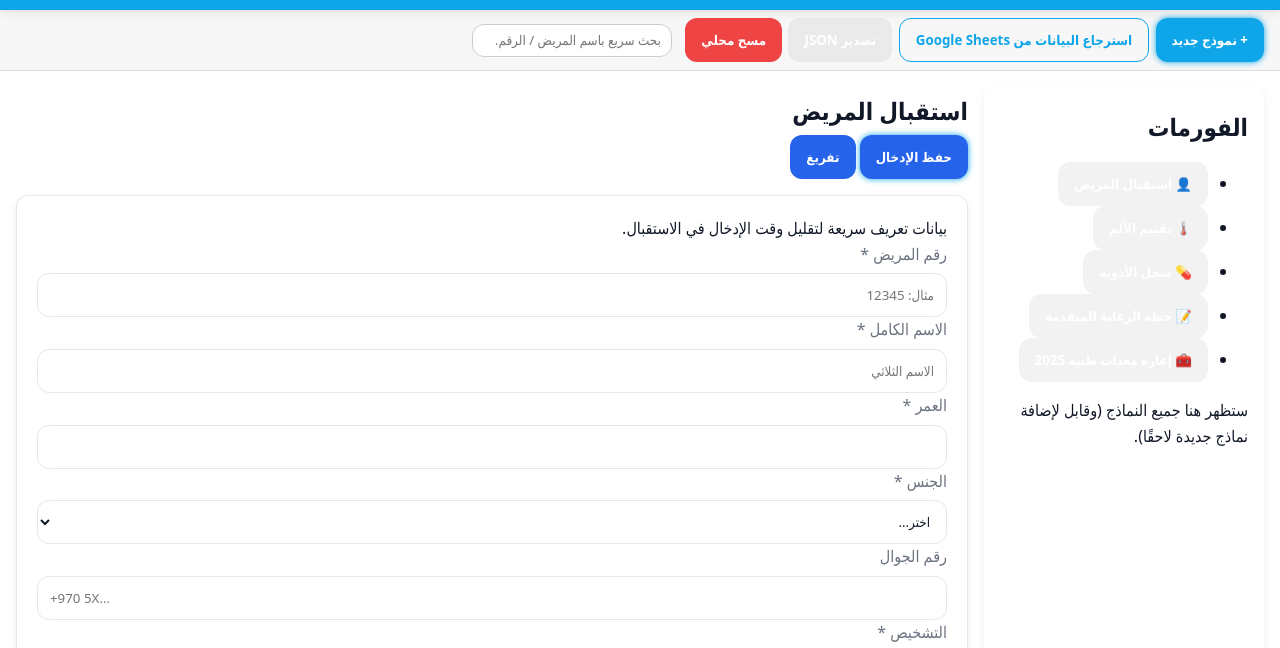
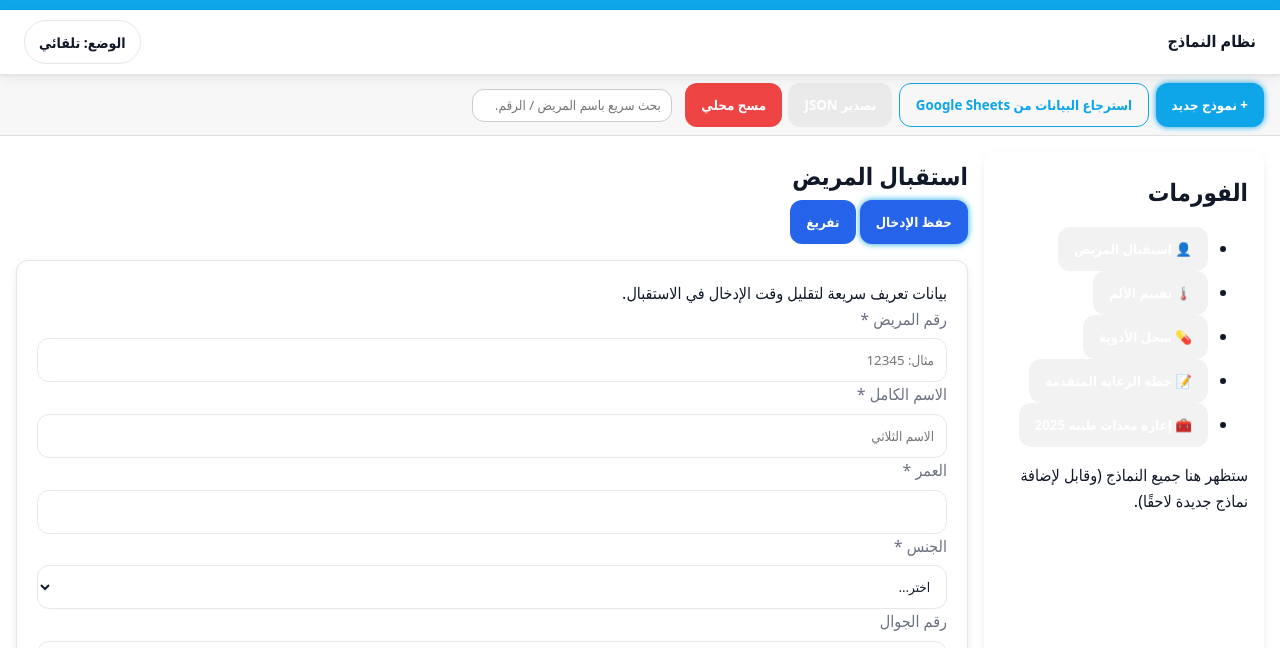
Before and after one commit to anwjawad/PF, a plain HTML site: page index.html in a window 1280 px wide. Shown: the part 91-739 px from the top of the page. Drawn offline with Linux system fonts and the light colour scheme; a script that the page names is missing.

Commit message:
Update index.html

```diff
--- a/index.html
+++ b/index.html
@@ -46,7 +46,10 @@
       </button>
     </div>
   </header>
-
+<div class="appbar">
+  <strong>نظام النماذج</strong>
+  <button id="themeToggle" class="button secondary" type="button">الوضع: تلقائي</button>
+</div>
   <!-- شريط أدوات سريع -->
   <nav class="toolbar fade-in">
     <button id="newFormBtn" class="btn primary glow">+ نموذج جديد</button>
```
